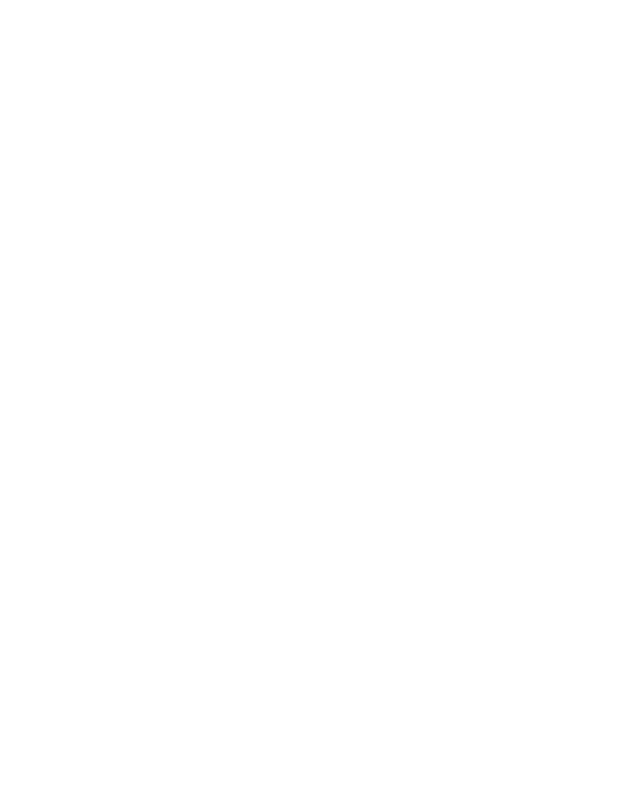
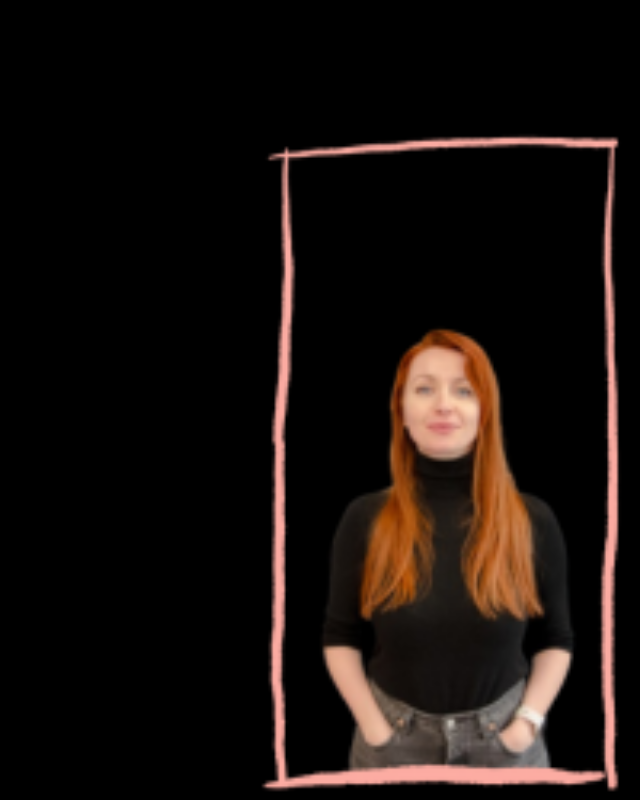
Before and after one commit to Demira11/Demira-Portfolio-2024, a plain HTML site: page index.html in a window 1280 px wide. Shown: the whole page, without its empty margins (640-1280 px from the left). Drawn offline with Linux system fonts and the light colour scheme.

Commit message:
trying different images out

```diff
--- a/index.html
+++ b/index.html
@@ -4,6 +4,9 @@
     <meta charset="UTF-8" />
     <meta name="viewport" content="width=device-width, initial-scale=1.0" />
     <title>Demira Pasalic Portfolio</title>
+    <link rel="stylesheet" href="style.css" />
   </head>
-  <body></body>
+  <body>
+    <div id="header"></div>
+  </body>
 </html>
--- a/style.css
+++ b/style.css
@@ -4,3 +4,16 @@
   font-family: "Poppins, sans-serif";
   box-sizing: border-box;
 }
+
+body {
+  background: #080808;
+  color: #fff;
+}
+
+#header {
+  width: 100%;
+  height: 100vh;
+  background-image: url(images/background.png);
+  background-size: cover;
+  background-position: center;
+}
```
Also changed, not shown: images/background.png (added), 1 other file.
